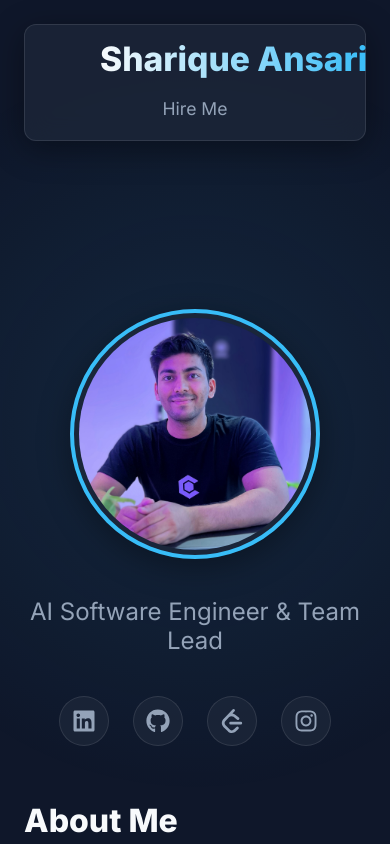
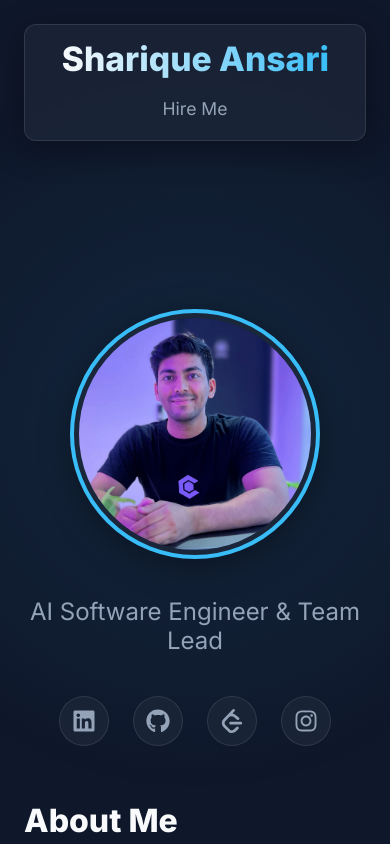
Before and after one commit to sharique-ansari/sharique-ansari.github.io, a React (Vite) app: page / in a window 390 px wide. Shown: the top 844 px of the page. Built offline with nearby package versions, Linux system fonts and the light colour scheme.

Commit message:
Fix logo alignment on mobile

```diff
--- a/src/components/Navbar.css
+++ b/src/components/Navbar.css
@@ -36,6 +36,14 @@
 }
 
 @media (max-width: 768px) {
+  .navbar {
+    flex-direction: column;
+    gap: 1rem;
+    padding: 1rem;
+  }
+  .navbar-logo {
+    transform-origin: center center;
+  }
   .navbar-logo.large-logo {
     transform: scale(1.4);
   }
@@ -69,10 +77,4 @@
   background-color: rgba(45, 212, 191, 0.1);
 }
 
-@media (max-width: 768px) {
-  .navbar {
-    flex-direction: column;
-    gap: 1rem;
-    padding: 1rem;
-  }
 }
```
